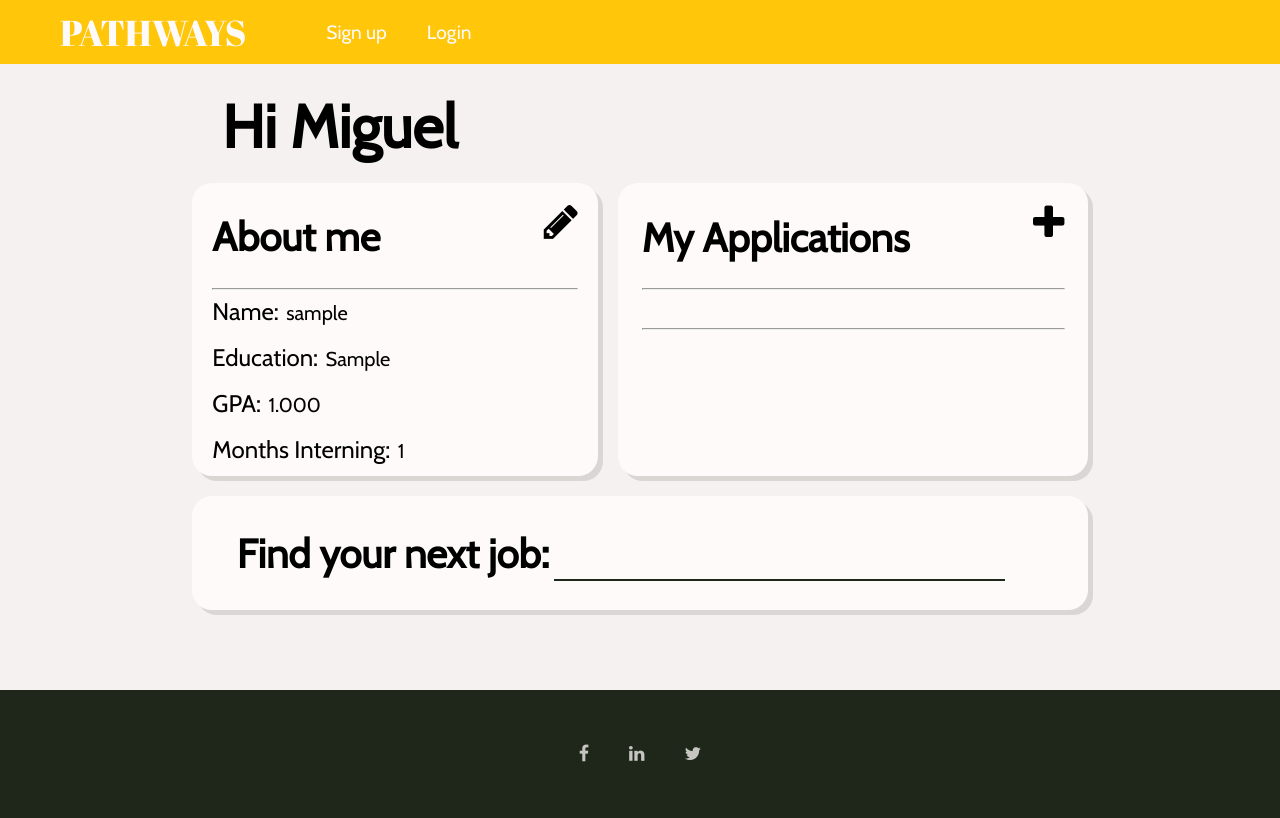
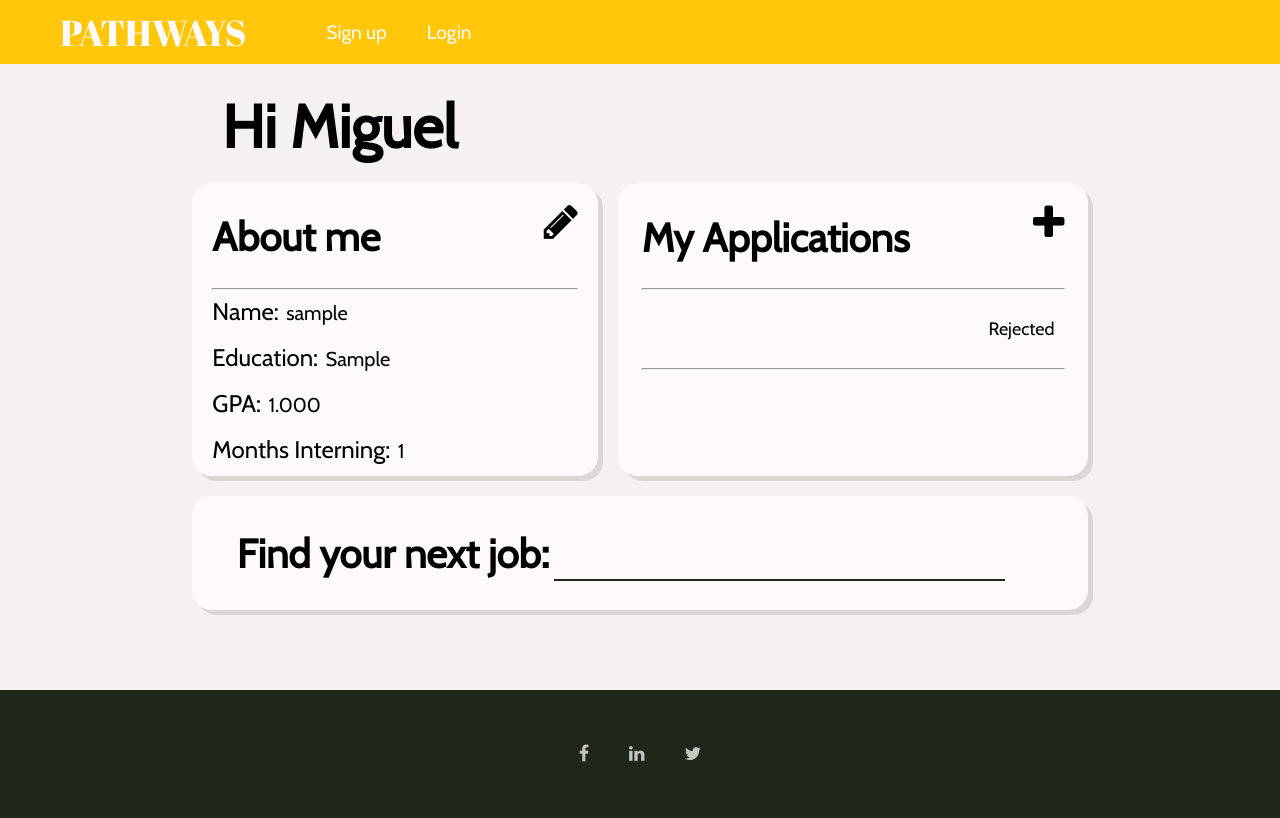
Before and after one commit to Moneill22/HackUmass2021-1, a Django app: a page that uses HackUmass2021/templates/profile.html in a window 1280 px wide. Run offline with Django 3.2, Linux system fonts and the light colour scheme; tables that the repository leaves empty hold one stand-in row (values such as "Sample post").

Commit message:
shows accepted if true

```diff
--- a/HackUmass2021/templates/profile.html
+++ b/HackUmass2021/templates/profile.html
@@ -108,21 +108,21 @@
       {% if apps.0 is not None %}
       <div class="job">
         <h1 class="company">{{ apps.0.company_id }}</h1>
-        <p class="title">{{ apps.0.response }}</p>
+        <p class="title">{% if apps.0.response %} Accepted {% else %} Rejected {% endif %}</p>
       </div>
       <hr />
       {% endif %}
       {% if apps.1 is not None%}
       <div class="job">
         <h1 class="company">{{ apps.1.company_id }}</h1>
-        <p class="title">{{ apps.1.response }}</p>
+        <p class="title">{% if apps.1.response %} Accepted {% else %} Rejected {% endif %}</p>
       </div>
       <hr />
       {% endif %}
       {% if apps.2 is not None%}
       <div class="job">
         <h1 class="company">{{ apps.2.company_id }}</h1>
-        <p class="title">{{ apps.2.response }}</p>
+        <p class="title">{% if apps.2.response %} Accepted {% else %} Rejected {% endif %}</p>
       </div>
       <hr />
       <div class="job etc">...</div>
```
